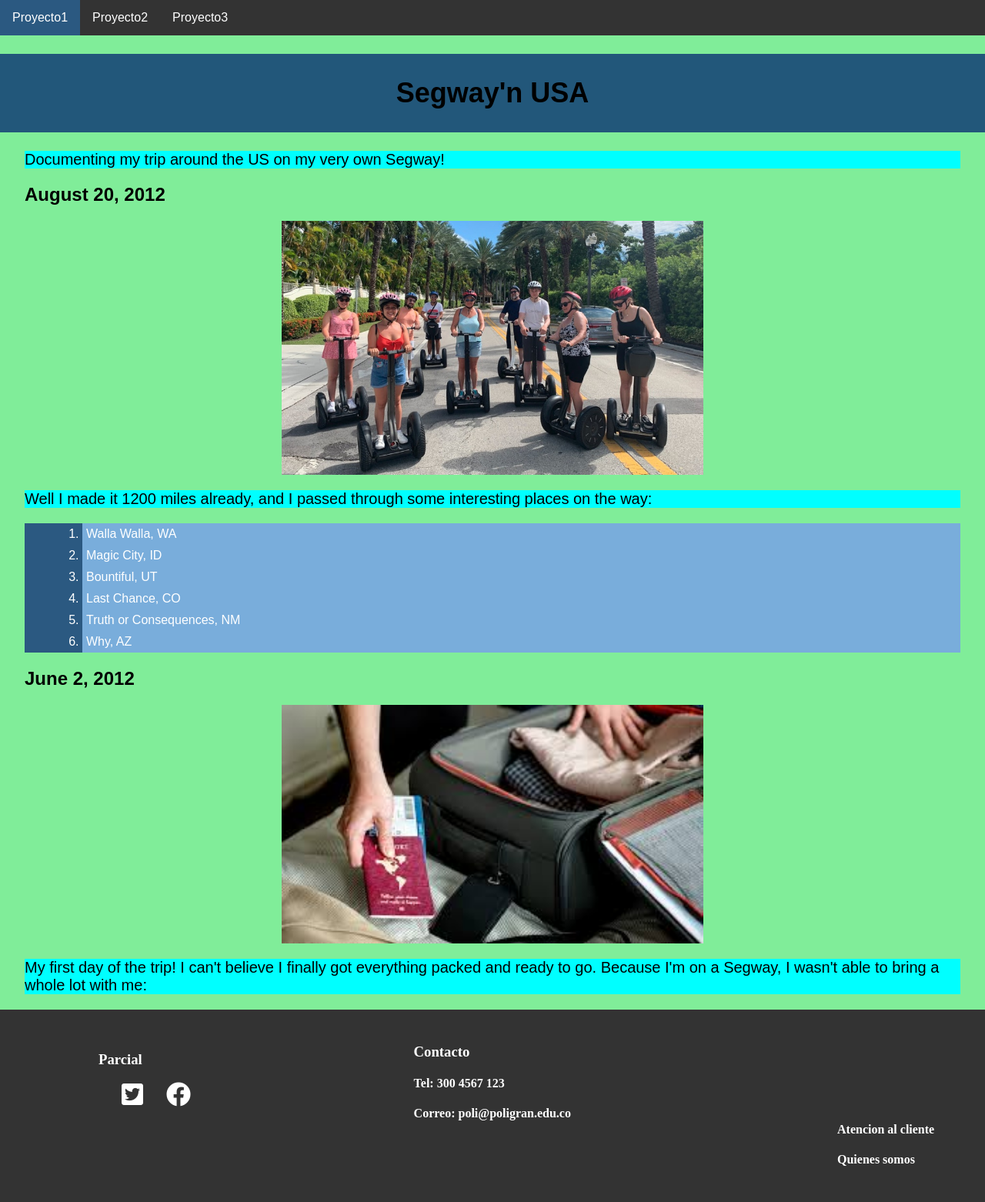
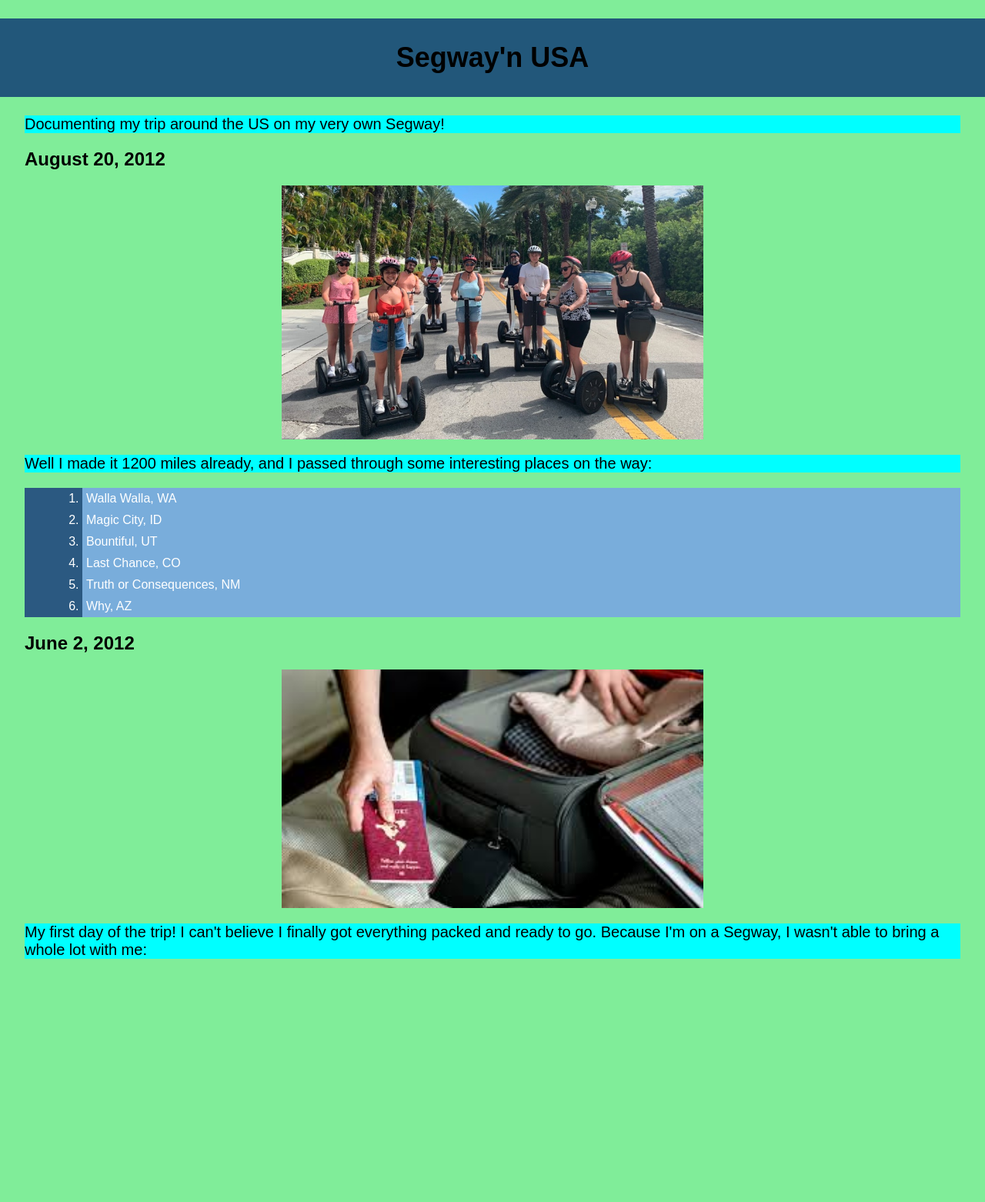
Before and after one commit to AndersonVlez/ParcialDW, a plain HTML site: page proyecto2/segway.html in a window 1280 px wide. Shown: the whole page at 77% size. After the commit the page ends 1266 px from the top, so only its background shows below. Drawn offline with Linux system fonts and the light colour scheme.

Commit message:
se quita el menú y el footer

```diff
--- a/proyecto2/segway.html
+++ b/proyecto2/segway.html
@@ -17,7 +17,7 @@
         }
 
         /* Menu de navegación */
-        .nav {
+        /* .nav {
             list-style-type: none;
             margin: 0;
             padding: 0;
@@ -44,7 +44,7 @@
 
         .active {
             background-color: rgb(43, 89, 129);
-        }
+        } */
         /* fin menú de navegación */
 
         #segway {
@@ -87,7 +87,7 @@
             margin-left: 35px;
         }
 
-        .piepagina {
+        /* .piepagina {
             color: white;
             width: 100%;
             height: 250px;
@@ -128,7 +128,7 @@
         }
         .fa-twitter-square:before {
             font-size: 2em;
-        }
+        } */
 
         .subtitulo {
             font-family: Arial, Helvetica, sans-serif;
@@ -139,11 +139,11 @@
 </head>
 
 <body>
-    <ul class="nav">
+    <!-- <ul class="nav">
         <li id="lista"><a class="active" href="../proyecto1/proyecto1.html">Proyecto1</a></li>
         <li id="lista"><a href="segway.html">Proyecto2</a></li>
         <li id="lista"><a href="../proyecto3/proyecto3.html">Proyecto3</a></li>
-    </ul>
+    </ul> -->
     <h1 class="title">Segway'n USA</h1>
     <div class="container">
         <p class="parrafo">
@@ -174,7 +174,7 @@
         </p>
     </div>
     <!-- footer -->
-    <div class="piepagina">
+    <!-- <div class="piepagina">
         <div class="pie_col1">
             <h3>Parcial</h3>
             <i class="fab fa-twitter-square"></i>
@@ -189,6 +189,6 @@
             <h4>Atencion al cliente</h4>
             <h4>Quienes somos</h4>
         </div>
-    </div>
+    </div> -->
 </body>
 </html>
```
